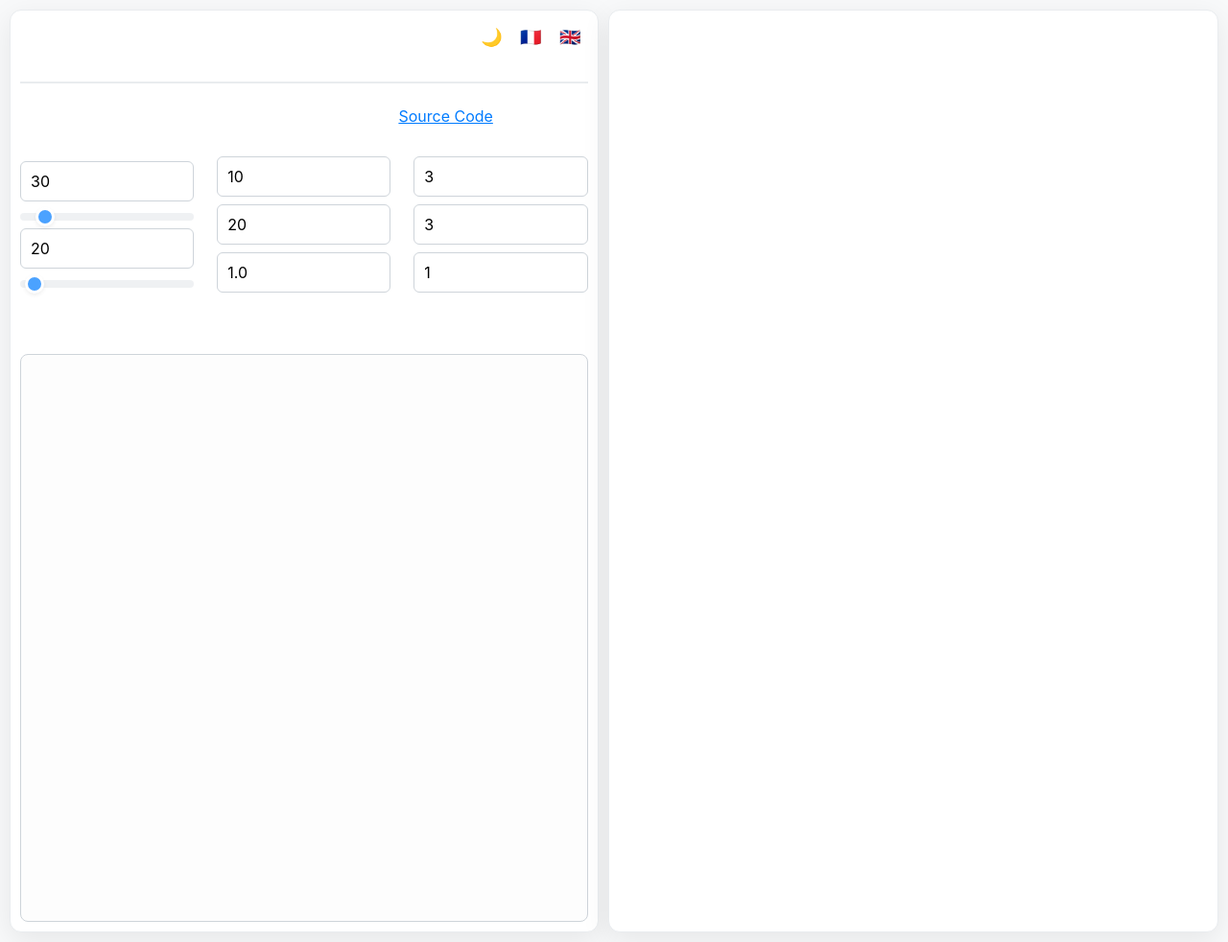
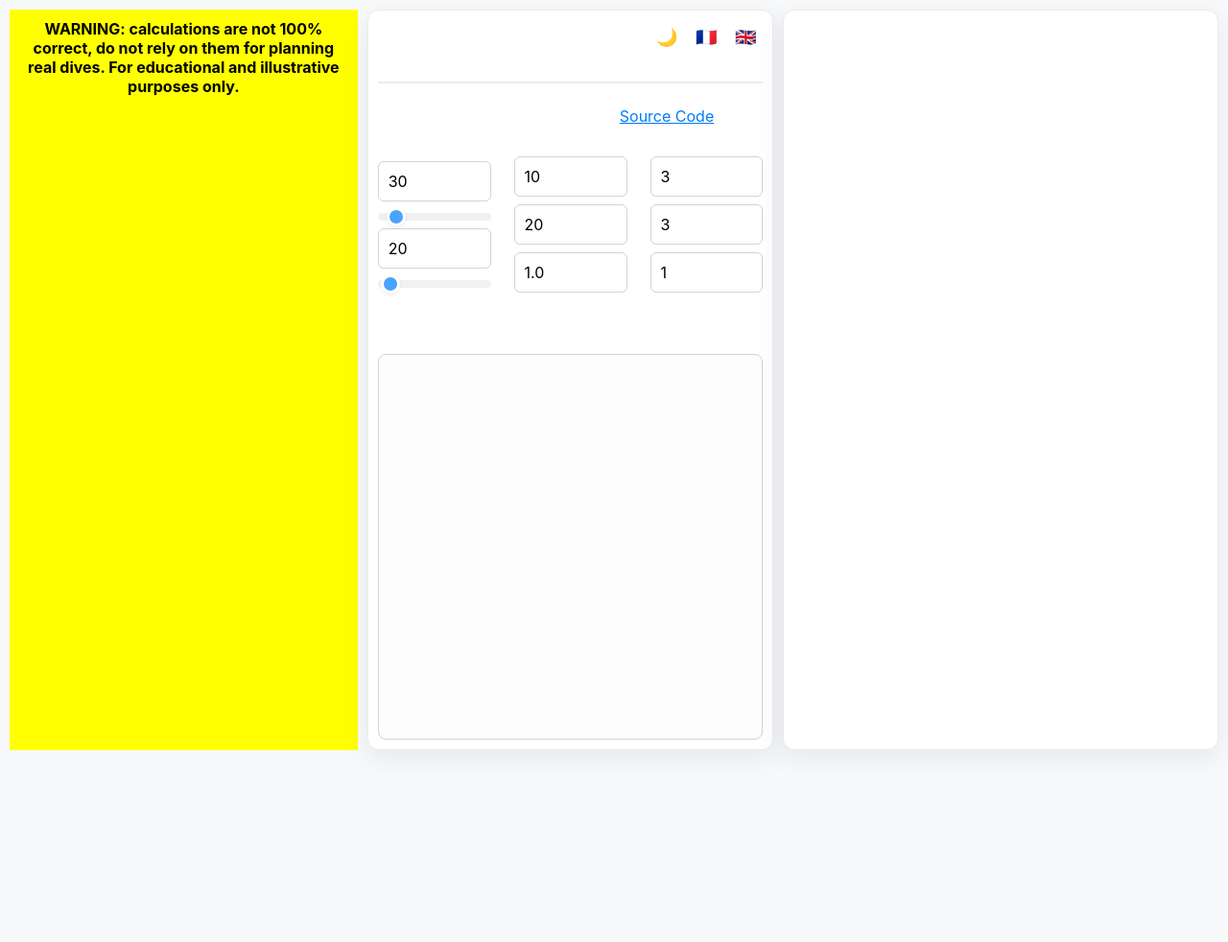
Before and after one commit to repied/paliers, a Jekyll site: the page index.html, which Jekyll copies as it is, in a window 1280 px wide. Shown: the whole page at 96% size. Built offline with Jekyll 4.4.1, drawn with Linux system fonts in a browser that asks for light colours; a script that is not in the unit is left out; after the commit the page ends 900 px from its top, so only the background shows below that.

Commit message:
Add warning banner

```diff
--- a/index.html
+++ b/index.html
@@ -15,6 +15,10 @@
 </head>
 
 <body>
+    <div style="background-color: yellow; color: black; padding: 10px; text-align: center; font-weight: bold;">
+        WARNING: calculations are not 100% correct, do not rely on them for planning real dives. For educational and
+        illustrative purposes only.
+    </div>
 
     <div class="left_container">
         <div id="lang-theme-selector-container">
```
Also changed, not shown: .devcontainer/devcontainer.json, 1 other file.
